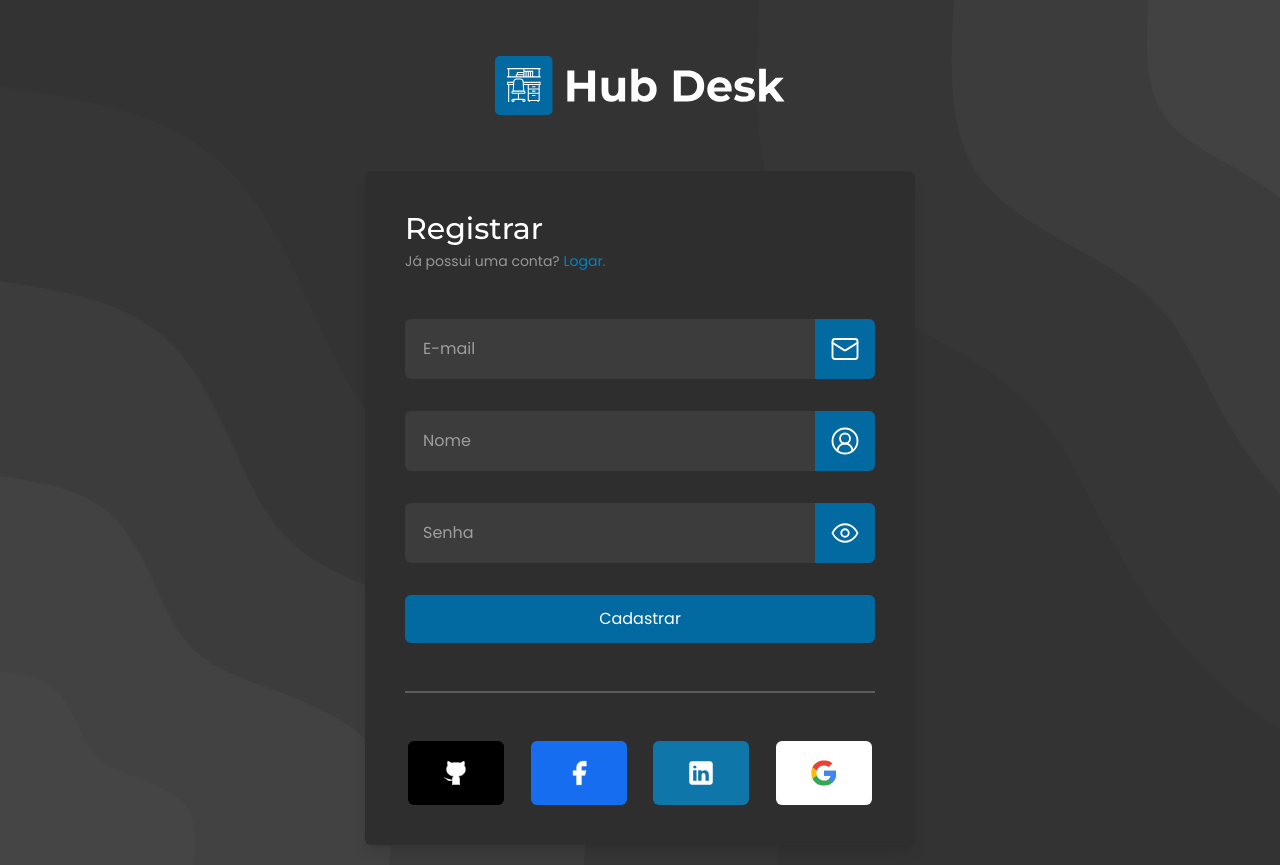
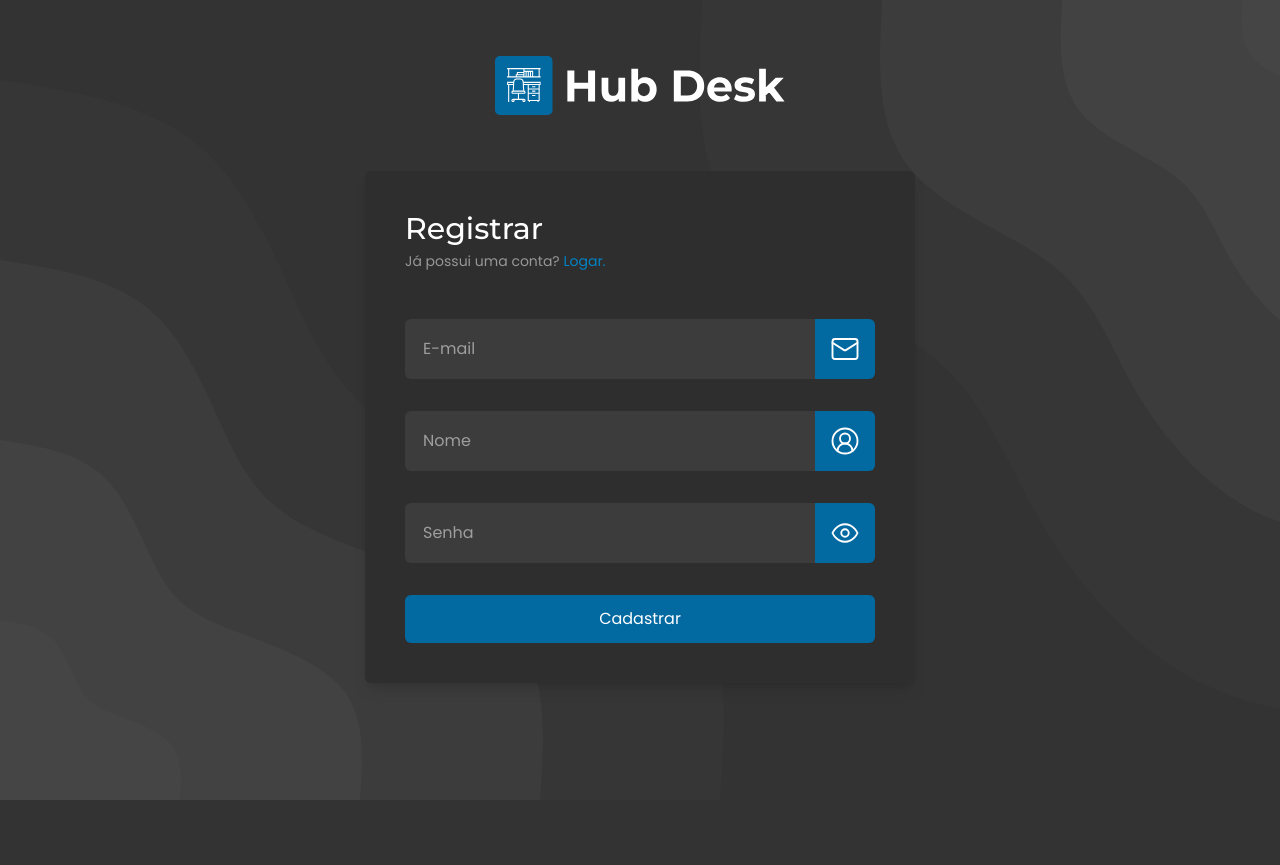
Before and after one commit to cguifernandes/hub-desk, a Next.js app: page /auth/sign-up in a window 1280 px wide. After the commit the page ends 800 px from the top, so only its background shows below. Built offline with nearby package versions, Linux system fonts and the light colour scheme.

Commit message:
feat: change folder name

```diff
--- a/next.config.js
+++ b/next.config.js
@@ -1,4 +1,6 @@
 /** @type {import('next').NextConfig} */
 const nextConfig = {}
 
-module.exports = {}
+module.exports = {
+  nextConfig,
+}
--- a/src/app/auth/loading.tsx
+++ b/src/app/auth/loading.tsx
@@ -1,4 +1,3 @@
-import Line from '@/components/line'
 import Skeleton from '@/components/skeleton'
 
 const Loading = () => {
@@ -11,18 +10,11 @@ const Loading = () => {
             <Skeleton width={140} height={36} />
             <Skeleton width={340} height={26} />
           </header>
-          <div className="space-y-8 py-12">
+          <div className="space-y-8 pt-12">
             <Skeleton height={52} />
             <Skeleton height={52} />
             <Skeleton height={48} />
             <Skeleton height={24} />
-          </div>
-          <Line />
-          <div className="grid grid-cols-2 grid-rows-2 justify-between justify-items-center gap-5 pt-12 sm:grid-cols-4 sm:grid-rows-1">
-            <Skeleton width={96} height={64} />
-            <Skeleton width={96} height={64} />
-            <Skeleton width={96} height={64} />
-            <Skeleton width={96} height={64} />
           </div>
         </div>
       </div>
--- a/src/app/auth/sign-in/page.tsx
+++ b/src/app/auth/sign-in/page.tsx
@@ -1,12 +1,7 @@
 import Heading from '@/components/Typography/heading'
 import Text from '@/components/Typography/text'
 import { Metadata } from 'next'
-import { Facebook, Github } from 'lucide-react'
-import Google from '../../../../public/googleLogo.svg'
-import Linkedin from '../../../../public/linkedinLogo.svg'
-import Image from 'next/image'
 import FormSignIn from '@/components/Form/Auth/formSignIn'
-import Line from '@/components/line'
 import Back from '@/components/back'
 
 export const metadata: Metadata = {
@@ -32,21 +27,6 @@ const SignIn = () => {
             </Text>
           </header>
           <FormSignIn />
-          <Line />
-          <div className="grid grid-cols-2 grid-rows-2 justify-between justify-items-center gap-5 pt-12 sm:grid-cols-4 sm:grid-rows-1">
-            <button className="flex h-16 w-full items-center justify-center rounded-md bg-black transition-colors hover:bg-[#202020] sm:w-24">
-              <Github fill="#fff" strokeWidth={0.5} color="#fff" size={28} />
-            </button>
-            <button className="flex h-16 w-full items-center justify-center rounded-md bg-[#176DF0] transition-colors hover:bg-[#176ef0ab] sm:w-24">
-              <Facebook fill="#fff" strokeWidth={0.5} color="#fff" size={28} />
-            </button>
-            <button className="flex h-16 w-full items-center justify-center rounded-md bg-[#0e76a8] transition-colors hover:bg-[#0e77a8c9] sm:w-24">
-              <Image src={Linkedin} alt="Google logo" width={28} />
-            </button>
-            <button className="flex h-16 w-full items-center justify-center rounded-md bg-white transition-colors hover:bg-[#ddd] sm:w-24">
-              <Image src={Google} alt="Google logo" width={28} />
-            </button>
-          </div>
         </div>
       </div>
     </>
--- a/src/app/auth/sign-up/page.tsx
+++ b/src/app/auth/sign-up/page.tsx
@@ -1,12 +1,7 @@
 import Heading from '@/components/Typography/heading'
 import Text from '@/components/Typography/text'
 import { Metadata } from 'next'
-import { Facebook, Github } from 'lucide-react'
-import Google from '../../../../public/googleLogo.svg'
-import Linkedin from '../../../../public/linkedinLogo.svg'
-import Image from 'next/image'
 import FormSignUp from '@/components/Form/Auth/formSignUp'
-import Line from '@/components/line'
 import Back from '@/components/back'
 
 export const metadata: Metadata = {
@@ -32,21 +27,6 @@ const SignUp = () => {
             </Text>
           </header>
           <FormSignUp />
-          <Line />
-          <div className="grid grid-cols-2 grid-rows-2 justify-between justify-items-center gap-5 pt-12 sm:grid-cols-4 sm:grid-rows-1">
-            <button className="flex h-16 w-full items-center justify-center rounded-md bg-black transition-colors hover:bg-[#202020] sm:w-24">
-              <Github fill="#fff" strokeWidth={0.5} color="#fff" size={28} />
-            </button>
-            <button className="flex h-16 w-full items-center justify-center rounded-md bg-[#176DF0] transition-colors hover:bg-[#176ef0ab] sm:w-24">
-              <Facebook fill="#fff" strokeWidth={0.5} color="#fff" size={28} />
-            </button>
-            <button className="flex h-16 w-full items-center justify-center rounded-md bg-[#0e76a8] transition-colors hover:bg-[#0e77a8c9] sm:w-24">
-              <Image src={Linkedin} alt="Google logo" width={28} />
-            </button>
-            <button className="flex h-16 w-full items-center justify-center rounded-md bg-white transition-colors hover:bg-[#ddd] sm:w-24">
-              <Image src={Google} alt="Google logo" width={28} />
-            </button>
-          </div>
         </div>
       </div>
     </>
--- a/src/components/Form/Auth/formSignIn.tsx
+++ b/src/components/Form/Auth/formSignIn.tsx
@@ -39,7 +39,7 @@ const FormSignIn = () => {
     try {
       setIsLoading(true)
       const { data }: { data: ResponseProps } = await api.post(
-        '/clients/verification',
+        '/auth/verification',
         JSON.stringify({
           password: user.password,
           email: user.email,
@@ -81,7 +81,7 @@ const FormSignIn = () => {
   return (
     <Form.Root
       handleSubmit={handleSubmit(handlerFormSubmit)}
-      className="space-y-8 py-12"
+      className="space-y-8 pt-12"
     >
       <Form.Input
         error={errors.email}
--- a/src/components/Form/Auth/formSignUp.tsx
+++ b/src/components/Form/Auth/formSignUp.tsx
@@ -40,7 +40,7 @@ const FormSignUp = () => {
     try {
       setIsLoading(true)
       const { data }: { data: ResponseProps } = await api.post(
-        '/clients',
+        '/auth',
         JSON.stringify({
           password: user.password,
           email: user.email,
@@ -77,7 +77,7 @@ const FormSignUp = () => {
   return (
     <Form.Root
       handleSubmit={handleSubmit(handlerFormSubmit)}
-      className="space-y-8 py-12"
+      className="space-y-8 pt-12"
     >
       <Form.Input
         error={errors.email}
```
Also changed, not shown: src/app/api/auth/route.ts (renamed from src/app/api/clients/route.ts), src/app/api/auth/verification/route.ts (renamed from src/app/api/clients/verification/route.ts).
